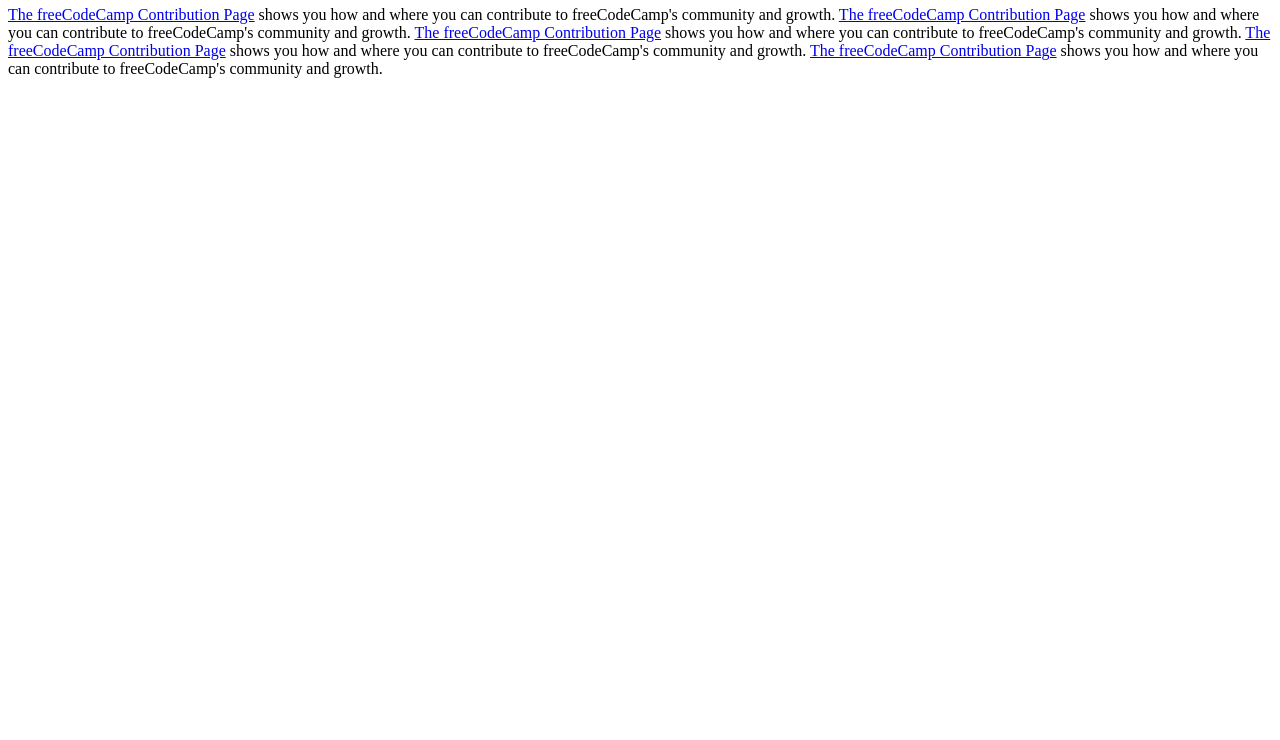
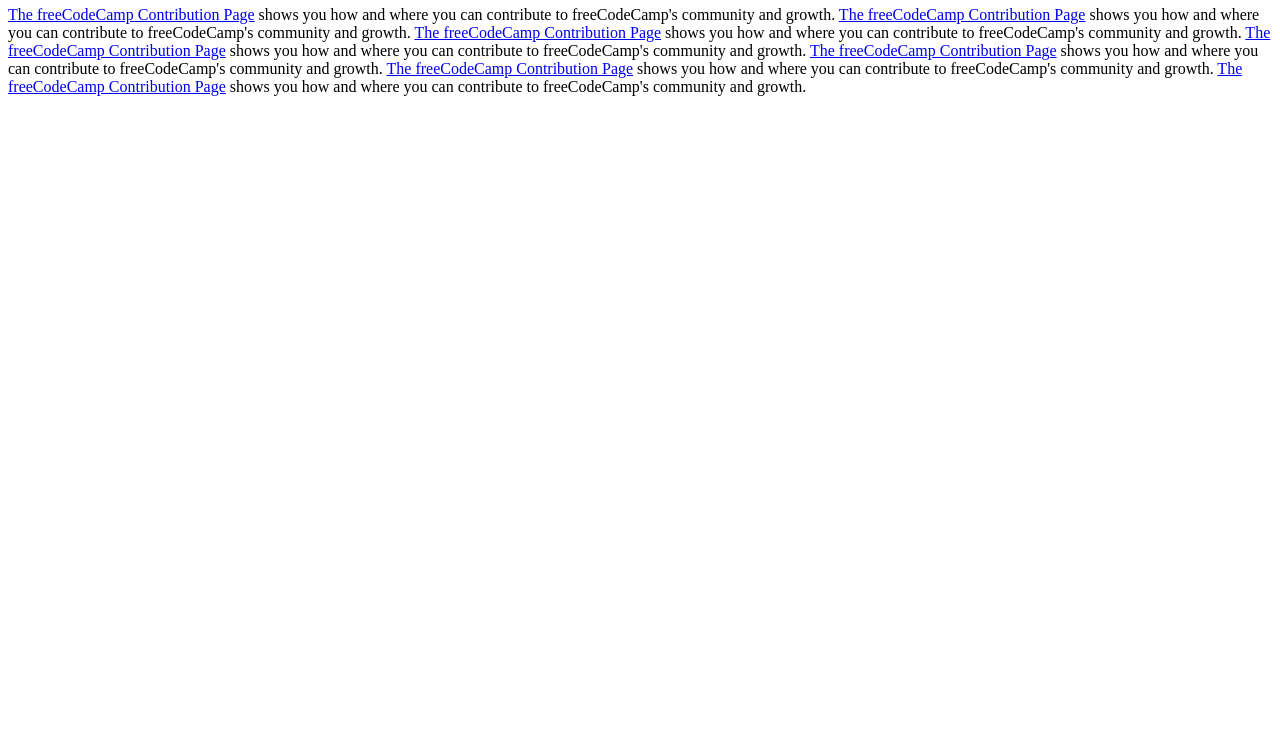
Before and after one commit to Adrian2790/OSF_ProjECT, a plain HTML site: page index.html in a window 1280 px wide. Shown: the part 60-800 px from the top of the page. Drawn offline with Linux system fonts and the light colour scheme.

Commit message:
added features 2

```diff
--- a/index.html
+++ b/index.html
@@ -17,6 +17,10 @@
         where you can contribute to freeCodeCamp's community and growth.
         <a href="https://www.freecodecamp.org/contribute/">The freeCodeCamp Contribution Page</a> shows you how and
         where you can contribute to freeCodeCamp's community and growth.
+        <a href="https://www.freecodecamp.org/contribute/">The freeCodeCamp Contribution Page</a> shows you how and
+        where you can contribute to freeCodeCamp's community and growth.
+        <a href="https://www.freecodecamp.org/contribute/">The freeCodeCamp Contribution Page</a> shows you how and
+        where you can contribute to freeCodeCamp's community and growth.
 
     </p>
     </p>
```
